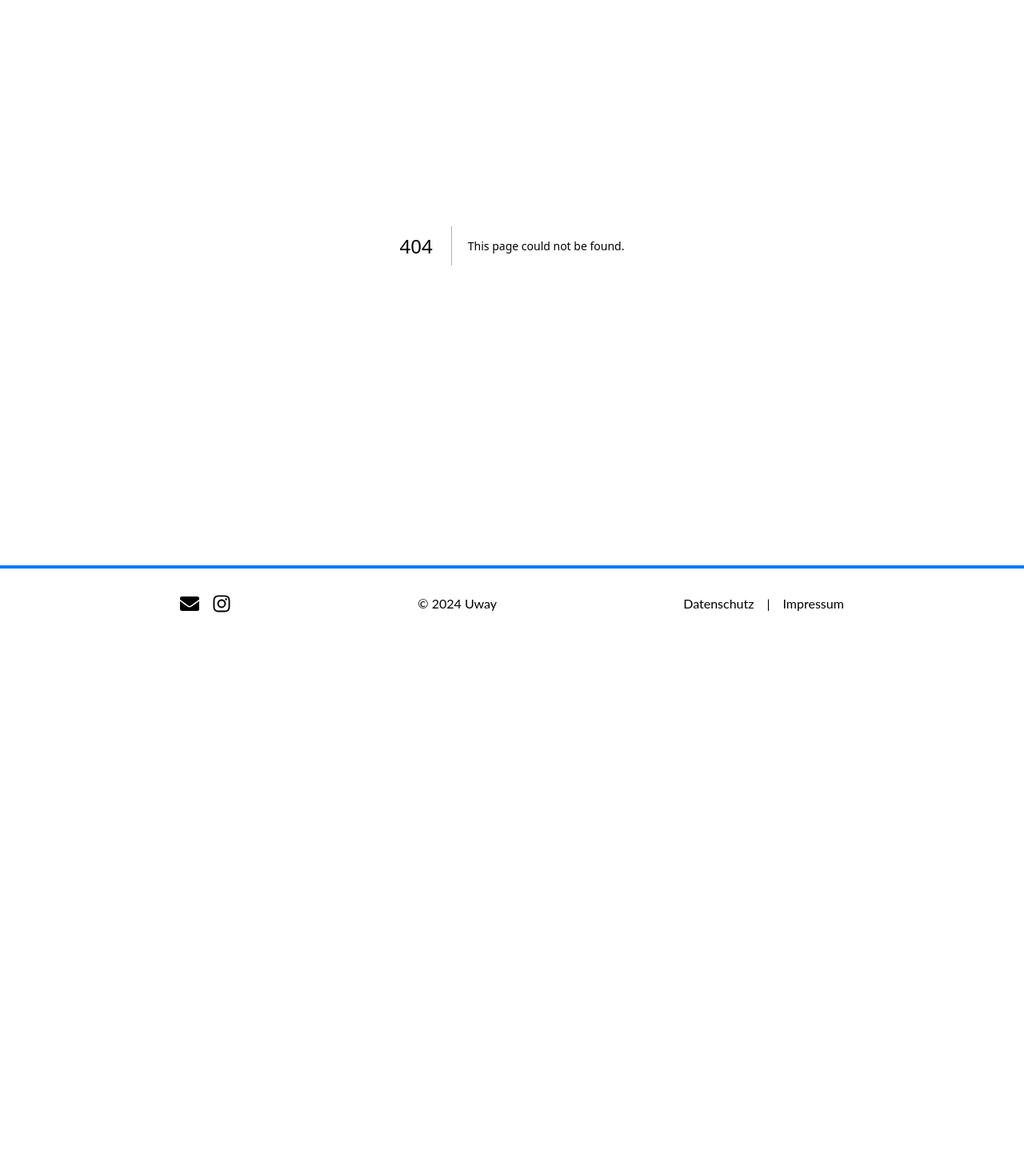
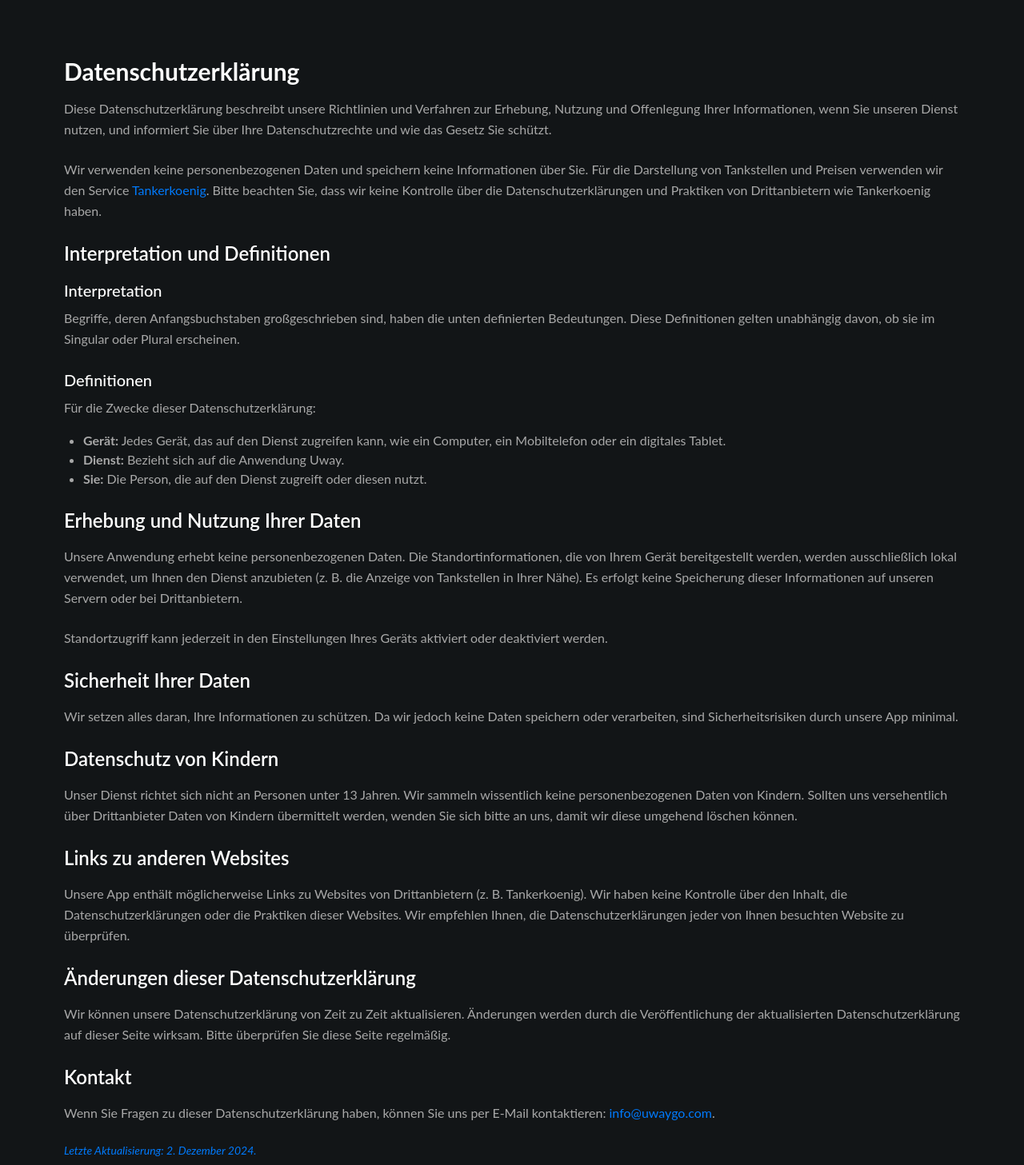
Before and after one commit to Fuggel/Uway-Website, a Next.js app: page /datenschutz in a window 1280 px wide. Before the commit this address had no page. Shown: the part 93-1550 px from the top of the page at 80% size. Before the commit the page ends 892 px from the top, so only its background shows below. Built offline with nearby package versions, Linux system fonts and the light colour scheme.

Commit message:
feat: privacy policies

```diff
--- /dev/null
+++ b/src/app/(privacy)/datenschutz/page.tsx
@@ -0,0 +1,101 @@
+import Link from "next/link";
+
+export default function Privacy() {
+    return (
+        <div className="mt-10 mb-20 px-4 max-w-6xl mx-auto">
+            <h1 className="text-3xl font-bold mb-4">Datenschutzerklärung</h1>
+            <p className="text-foregroundSecondary leading-relaxed mb-6">
+                Diese Datenschutzerklärung beschreibt unsere Richtlinien und Verfahren zur Erhebung, Nutzung und
+                Offenlegung Ihrer Informationen, wenn Sie unseren Dienst nutzen, und informiert Sie über Ihre
+                Datenschutzrechte und wie das Gesetz Sie schützt.
+            </p>
+            <p className="text-foregroundSecondary leading-relaxed mb-6">
+                Wir verwenden keine personenbezogenen Daten und speichern keine Informationen über Sie. Für die
+                Darstellung von Tankstellen und Preisen verwenden wir den Service{" "}
+                <Link
+                    href="https://creativecommons.tankerkoenig.de/"
+                    target="_blank"
+                    rel="noopener noreferrer"
+                    className="text-primary hover:underline"
+                >
+                    Tankerkoenig
+                </Link>
+                . Bitte beachten Sie, dass wir keine Kontrolle über die Datenschutzerklärungen und Praktiken von
+                Drittanbietern wie Tankerkoenig haben.
+            </p>
+
+            <h2 className="text-2xl font-semibold mb-4">Interpretation und Definitionen</h2>
+            <h3 className="text-xl font-medium mb-2">Interpretation</h3>
+            <p className="text-foregroundSecondary leading-relaxed mb-6">
+                Begriffe, deren Anfangsbuchstaben großgeschrieben sind, haben die unten definierten Bedeutungen. Diese
+                Definitionen gelten unabhängig davon, ob sie im Singular oder Plural erscheinen.
+            </p>
+
+            <h3 className="text-xl font-medium mb-2">Definitionen</h3>
+            <p className="text-foregroundSecondary leading-relaxed mb-4">Für die Zwecke dieser Datenschutzerklärung:</p>
+            <ul className="list-disc pl-6 text-foregroundSecondary mb-6">
+                <li>
+                    <strong>Gerät:</strong> Jedes Gerät, das auf den Dienst zugreifen kann, wie ein Computer, ein
+                    Mobiltelefon oder ein digitales Tablet.
+                </li>
+                <li>
+                    <strong>Dienst:</strong> Bezieht sich auf die Anwendung Uway.
+                </li>
+                <li>
+                    <strong>Sie:</strong> Die Person, die auf den Dienst zugreift oder diesen nutzt.
+                </li>
+            </ul>
+
+            <h2 className="text-2xl font-semibold mb-4">Erhebung und Nutzung Ihrer Daten</h2>
+            <p className="text-foregroundSecondary leading-relaxed mb-6">
+                Unsere Anwendung erhebt keine personenbezogenen Daten. Die Standortinformationen, die von Ihrem Gerät
+                bereitgestellt werden, werden ausschließlich lokal verwendet, um Ihnen den Dienst anzubieten (z. B. die
+                Anzeige von Tankstellen in Ihrer Nähe). Es erfolgt keine Speicherung dieser Informationen auf unseren
+                Servern oder bei Drittanbietern.
+            </p>
+            <p className="text-foregroundSecondary leading-relaxed mb-6">
+                Standortzugriff kann jederzeit in den Einstellungen Ihres Geräts aktiviert oder deaktiviert werden.
+            </p>
+
+            <h2 className="text-2xl font-semibold mb-4">Sicherheit Ihrer Daten</h2>
+            <p className="text-foregroundSecondary leading-relaxed mb-6">
+                Wir setzen alles daran, Ihre Informationen zu schützen. Da wir jedoch keine Daten speichern oder
+                verarbeiten, sind Sicherheitsrisiken durch unsere App minimal.
+            </p>
+
+            <h2 className="text-2xl font-semibold mb-4">Datenschutz von Kindern</h2>
+            <p className="text-foregroundSecondary leading-relaxed mb-6">
+                Unser Dienst richtet sich nicht an Personen unter 13 Jahren. Wir sammeln wissentlich keine
+                personenbezogenen Daten von Kindern. Sollten uns versehentlich über Drittanbieter Daten von Kindern
+                übermittelt werden, wenden Sie sich bitte an uns, damit wir diese umgehend löschen können.
+            </p>
+
+            <h2 className="text-2xl font-semibold mb-4">Links zu anderen Websites</h2>
+            <p className="text-foregroundSecondary leading-relaxed mb-6">
+                Unsere App enthält möglicherweise Links zu Websites von Drittanbietern (z. B. Tankerkoenig). Wir haben
+                keine Kontrolle über den Inhalt, die Datenschutzerklärungen oder die Praktiken dieser Websites. Wir
+                empfehlen Ihnen, die Datenschutzerklärungen jeder von Ihnen besuchten Website zu überprüfen.
+            </p>
+
+            <h2 className="text-2xl font-semibold mb-4">Änderungen dieser Datenschutzerklärung</h2>
+            <p className="text-foregroundSecondary leading-relaxed mb-6">
+                Wir können unsere Datenschutzerklärung von Zeit zu Zeit aktualisieren. Änderungen werden durch die
+                Veröffentlichung der aktualisierten Datenschutzerklärung auf dieser Seite wirksam. Bitte überprüfen Sie
+                diese Seite regelmäßig.
+            </p>
+
+            <h2 className="text-2xl font-semibold mb-4">Kontakt</h2>
+            <p className="text-foregroundSecondary leading-relaxed">
+                Wenn Sie Fragen zu dieser Datenschutzerklärung haben, können Sie uns per E-Mail kontaktieren:{" "}
+                <Link href="mailto:info@uwaygo.com" rel="noopener noreferrer" className="text-primary hover:underline">
+                    info@uwaygo.com
+                </Link>
+                .
+            </p>
+
+            <p className="text-sm text-primary my-6">
+                <i>Letzte Aktualisierung: 2. Dezember 2024.</i>
+            </p>
+        </div>
+    );
+}
--- /dev/null
+++ b/src/app/(privacy)/impressum/page.tsx
@@ -0,0 +1,29 @@
+export default function Impressum() {
+    return (
+        <div className="mt-10 mb-20 px-4 max-w-6xl mx-auto">
+            <h1 className="text-3xl font-bold mb-4">Impressum</h1>
+
+            <p className="mb-2">Angaben gemäß § 5 TMG:</p>
+            <p className="text-foregroundSecondary mb-6">
+                Furkan Ceylan
+                <br />
+                Ludwig-Erhard-Str. 18
+                <br />
+                20459 Hamburg
+            </p>
+
+            <p className="mb-2">Vertreten durch:</p>
+            <p className="text-foregroundSecondary mb-6">Furkan Ceylan</p>
+
+            <p className="mb-2">Kontakt:</p>
+            <p className="text-foregroundSecondary">
+                Telefon: +49 (0) 163 384 908 0
+                <br />
+                E-Mail:{" "}
+                <a href="mailto:info@uwaygo.com" className="text-primary hover:underline">
+                    info@uwaygo.com
+                </a>
+            </p>
+        </div>
+    );
+}
--- /dev/null
+++ b/src/app/(privacy)/layout.tsx
@@ -0,0 +1,14 @@
+import Navbar from "@/components/layouts/Navbar";
+
+export default function Layout({
+    children,
+}: Readonly<{
+    children: React.ReactNode;
+}>) {
+    return (
+        <>
+            <Navbar />
+            {children}
+        </>
+    );
+}
--- a/src/app/(testing)/layout.tsx
+++ b/src/app/(testing)/layout.tsx
@@ -1,6 +1,4 @@
 import type { Metadata } from "next";
-
-import "../globals.css";
 
 export const metadata: Metadata = {
     title: "Uway Testing",
```
